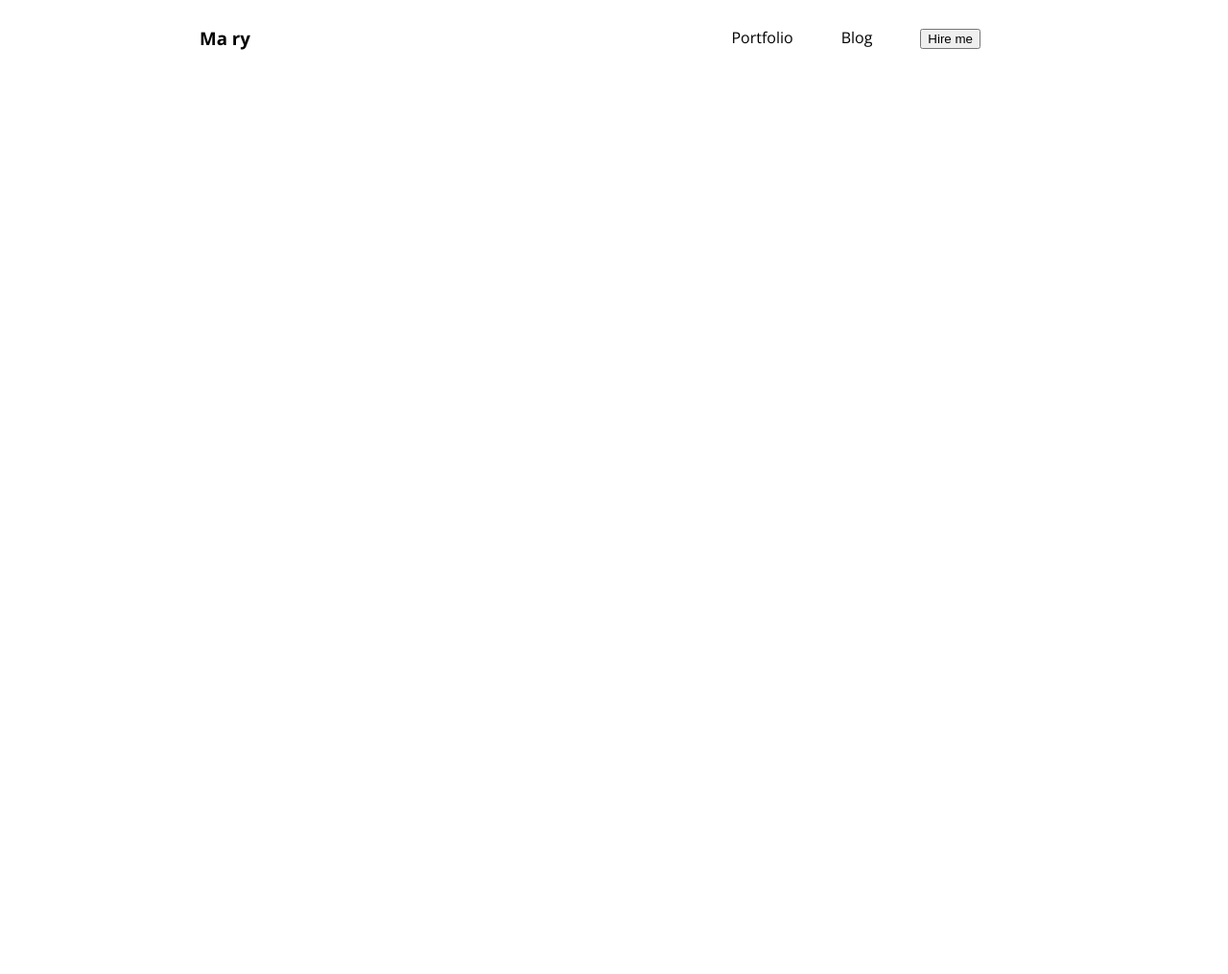
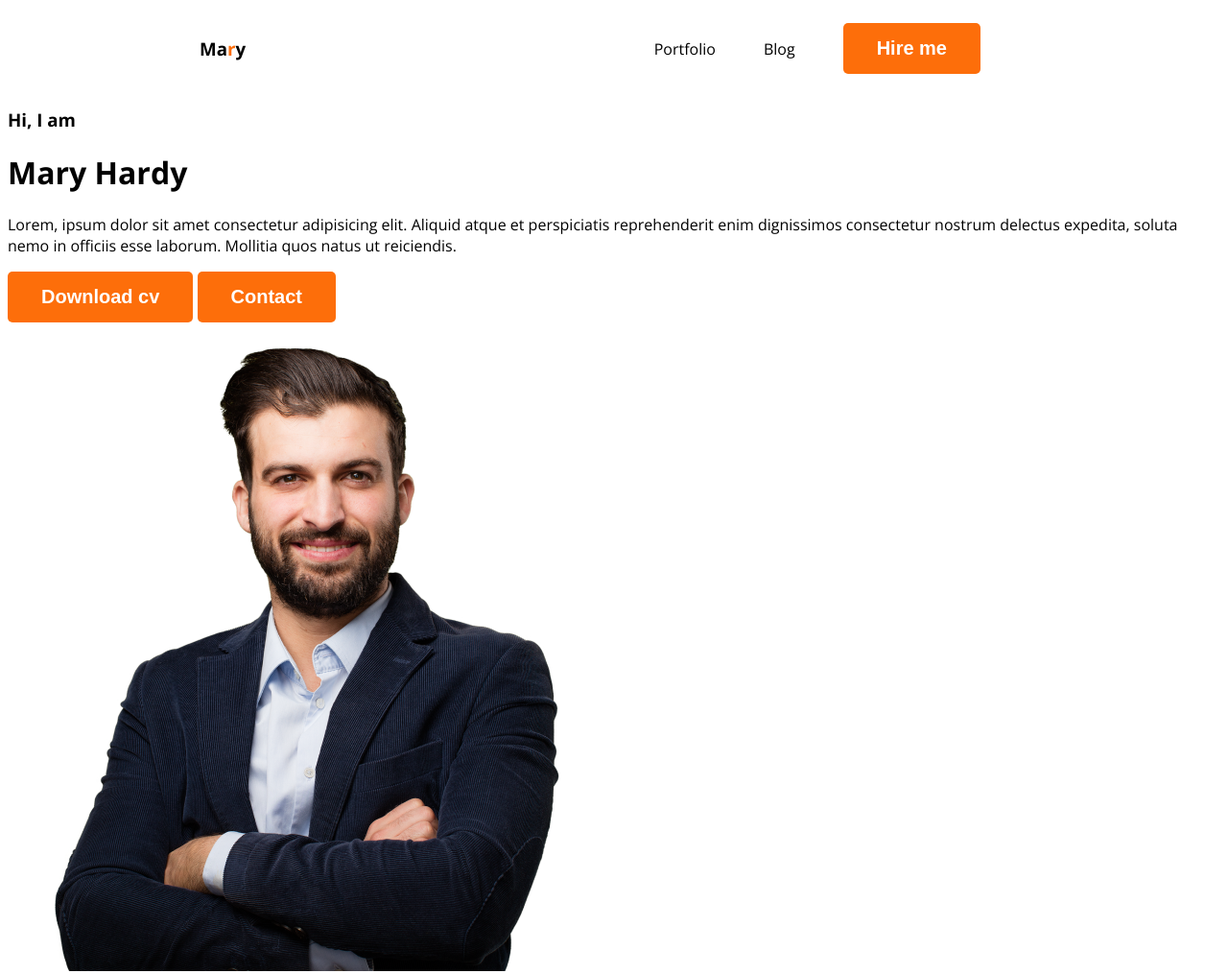
Before and after one commit to 11111Asif/web-Dev-protfolio, a plain HTML site: page index.html in a window 1280 px wide. Shown: the whole page at 96% size. Before the commit the page ends 800 px from the top, so only its background shows below. Drawn offline with nearby package versions, Linux system fonts and the light colour scheme.

Commit message:
added a nav style

```diff
--- a/index.html
+++ b/index.html
@@ -4,7 +4,7 @@
 <head>
     <meta charset="UTF-8">
     <meta name="viewport" content="width=device-width, initial-scale=1.0">
-    <title>web-Developer-protfolio</title>
+    <title>web Developer protfolio</title>
     <link rel="preconnect" href="https://fonts.googleapis.com">
     <link rel="preconnect" href="https://fonts.gstatic.com" crossorigin>
     <link href="https://fonts.googleapis.com/css2?family=Open+Sans:ital,wght@0,300..800;1,300..800&display=swap"
@@ -15,13 +15,23 @@
 <body class="open-sans-normal">
     <header>
         <nav>
-            <h3 class="nav-title">Ma <span class="text-primary">r</span>y</h3>
+            <h3 class="nav-title">Ma<span class="text-primary">r</span>y</h3>
             <ul>
                 <li><a href=""></a>Portfolio</li>
                 <li><a href=""></a>Blog</li>
                 <li><button class="btn-primary">Hire me</button></li>
             </ul>
         </nav>
+        <div class="banner">
+            <div class="banner-content">
+                <h3 class="banner-greeting">Hi, I am</h3>
+                <h1 class="banner-title">Mary Hardy</h1>
+                <p>Lorem, ipsum dolor sit amet consectetur adipisicing elit. Aliquid atque et perspiciatis reprehenderit enim dignissimos consectetur nostrum delectus expedita, soluta nemo in officiis esse laborum. Mollitia quos natus ut reiciendis.</p>
+                <button class="btn-primary">Download cv</button>
+                <button class="btn-primary">Contact</button>
+            </div>
+            <img class="profile-pic" src="images/hardy.png">
+        </div>
     </header>
     <main>
 
--- a/style.css
+++ b/style.css
@@ -6,6 +6,20 @@
     font-variation-settings:
       "wdth" 100;
   }
+
+  .btn-primary{
+    border-radius: 5px;
+    background-color: #fd6e0a;
+    border: 0;
+    color: white;
+    font-size: 20px;
+    font-weight: 700;
+    padding: 15px 35px;
+}
+
+.text-primary{
+    color: #fd6e0a;
+}
 
 
   /* nav related style */
```
